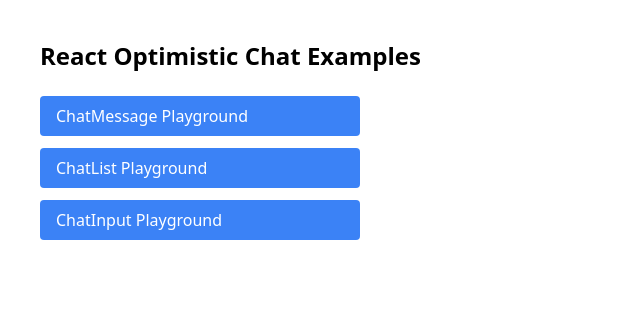
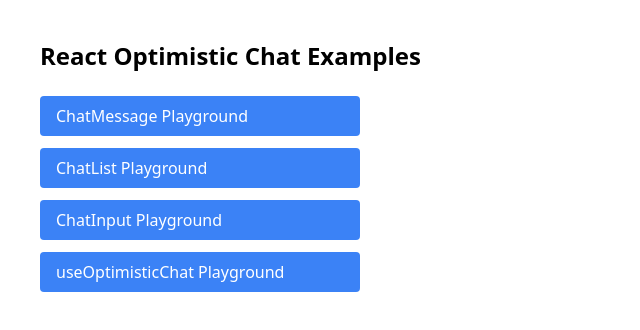
Before and after one commit to coral0723/react-optimistic-chat, a React (Vite) app in the folder example/demo/: page / in a window 1280 px wide. Shown: the top 330 px of the page, without its empty margins (0-640 px from the left). Built offline with nearby package versions, Linux system fonts and the light colour scheme.

Commit message:
feat(demo): UseOptimisticChatPG 추가
- useOptimisticChat 훅을 확인하기 위한 UseOptimisticChatPG 추가

```diff
--- a/example/demo/src/App.tsx
+++ b/example/demo/src/App.tsx
@@ -3,6 +3,7 @@
 import ChatMessagePlayground from "./pages/ChatMessagePlayGround"
 import ChatListPlayGround from "./pages/ChatListPlayGround";
 import ChatInputPlayGround from "./pages/ChatInputPlayGround";
+import UseOptimisticChatPG from "./pages/UseOptimisitcChatPG";
 
 export default function App() {
   return (
@@ -17,12 +18,14 @@
               <LinkButton label="ChatMessage Playground" to="/chat-message" />
               <LinkButton label="ChatList Playground" to="/chat-list" />
               <LinkButton label="ChatInput Playground" to="/chat-lnput" />
+              <LinkButton label="useOptimisticChat Playground" to="/use-optimistic-chat" />
             </div>
           }
         />
         <Route path="/chat-message" element={<ChatMessagePlayground />} />
         <Route path="/chat-list" element={<ChatListPlayGround/>} />
         <Route path="/chat-lnput" element={<ChatInputPlayGround/>} />
+        <Route path="/use-optimistic-chat" element={<UseOptimisticChatPG/>} />
       </Routes>
     </div>
   );
--- /dev/null
+++ b/example/demo/src/pages/UseOptimisitcChatPG.tsx
@@ -0,0 +1,5 @@
+export default function UseOptimisticChatPG() {
+  return (
+    <div></div>
+  )
+}
```
